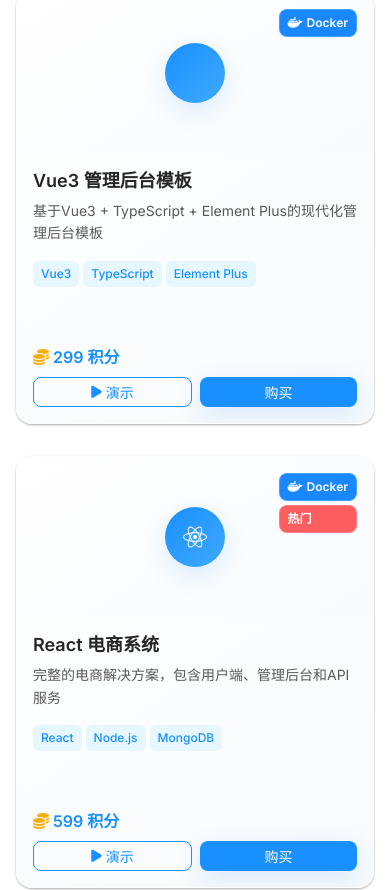
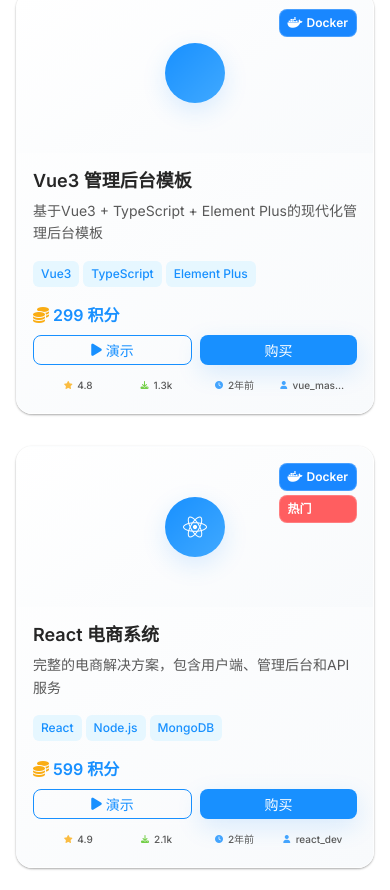
Before and after one commit to loccen/quick-code, a Vue app in the folder user-frontend/: page / in a window 390 px wide. Shown: the part 3072-3962 px from the top of the page. Built offline with nearby package versions, Linux system fonts and the light colour scheme; no server answers.

Commit message:
优化前端显示效果

```diff
--- a/user-frontend/src/api/modules/public.ts
+++ b/user-frontend/src/api/modules/public.ts
@@ -18,26 +18,44 @@
 }
 
 /**
- * 项目数据类型
+ * 项目数据类型（匹配后端ProjectDTO）
  */
 export interface Project {
   id: number
   title: string
   description: string
-  category: string
+  categoryId?: number
+  categoryName?: string
+  userId?: number
+  username?: string // 作者用户名
+  userNickname?: string
+  userAvatar?: string
   price: number
+  coverImage?: string
+  demoUrl?: string
+  techStack?: string[]
+  tags?: string[]
+  downloadCount?: number // 下载次数
+  viewCount?: number
+  likeCount?: number
+  rating?: number
+  ratingCount?: number
+  status?: number
+  statusText?: string
+  isFeatured?: boolean
+  publishedTime?: string
+  createdTime?: string // 创建时间
+  updatedTime?: string
+  // 兼容旧字段名
+  category?: string
   thumbnail?: string
-  author: string
-  rating?: number
+  author?: string
   downloads?: number
-  tags?: string[]
-  createdAt: string
+  createdAt?: string
   updatedAt?: string
   features?: string[]
-  techStack?: string[]
   sourceSize?: string
   license?: string
-  demoUrl?: string
 }
 
 /**
@@ -100,7 +118,7 @@
    * 获取热门项目
    */
   getHotProjects(limit = 6): Promise<ApiResponse<Project[]>> {
-    return request.get('/public/projects/hot', {
+    return request.get('/public/projects/popular', {
       params: { limit }
     })
   },
@@ -115,7 +133,7 @@
   },
 
   /**
-   * 获取推荐项目
+   * 获取精选项目
    */
   getFeaturedProjects(limit = 6): Promise<ApiResponse<Project[]>> {
     return request.get('/public/projects/featured', {
--- a/user-frontend/src/components/common/ProjectCard.vue
+++ b/user-frontend/src/components/common/ProjectCard.vue
@@ -30,6 +30,29 @@
         </span>
       </div>
 
+      <!-- 项目底部信息 -->
+      <div class="project-footer">
+        <div class="project-price">
+          <i class="fas fa-coins"></i>
+          <span>{{ project.price }} 积分</span>
+        </div>
+        <div class="project-actions">
+          <button
+            class="btn btn-sm btn-outline"
+            @click.stop="handleDemo"
+          >
+            <i class="fas fa-play"></i>
+            演示
+          </button>
+          <button
+            class="btn btn-sm btn-primary"
+            @click.stop="handlePurchase"
+          >
+            购买
+          </button>
+        </div>
+      </div>
+
       <!-- 项目统计信息 -->
       <div class="project-stats">
         <!-- 评分 -->
@@ -54,29 +77,6 @@
         <div class="stat-item" v-if="project.username">
           <i class="fas fa-user"></i>
           <span>{{ project.username }}</span>
-        </div>
-      </div>
-
-      <!-- 项目底部信息 -->
-      <div class="project-footer">
-        <div class="project-price">
-          <i class="fas fa-coins"></i>
-          <span>{{ project.price }} 积分</span>
-        </div>
-        <div class="project-actions">
-          <button
-            class="btn btn-sm btn-outline"
-            @click.stop="handleDemo"
-          >
-            <i class="fas fa-play"></i>
-            演示
-          </button>
-          <button
-            class="btn btn-sm btn-primary"
-            @click.stop="handlePurchase"
-          >
-            购买
-          </button>
         </div>
       </div>
     </div>
@@ -208,7 +208,7 @@
 .project-card {
   background: $gradient-card;
   border-radius: $radius-xl;
-  overflow: hidden;
+  overflow: hidden; // 恢复hidden，但调整内部布局
   border: 1px solid rgba(255, 255, 255, 0.2);
   backdrop-filter: $glass-blur-sm;
   box-shadow: $shadow-layered-sm;
@@ -289,7 +289,7 @@
   }
 
   .project-content {
-    padding: $spacing-lg;
+    padding: $spacing-lg $spacing-lg $spacing-md $spacing-lg; // 保持适当的底部padding
 
     .project-title {
       font-size: $font-size-lg;
@@ -328,14 +328,15 @@
     }
 
     .project-stats {
-      display: grid;
-      grid-template-columns: 1fr 1fr;
+      display: flex;
+      justify-content: space-between;
+      align-items: center;
       gap: $spacing-xs;
-      margin-bottom: $spacing-lg;
-      padding: $spacing-sm;
-      background: rgba(255, 255, 255, 0.05);
-      border-radius: $radius-md;
-      border: 1px solid rgba(255, 255, 255, 0.1);
+      margin: $spacing-sm 0 0 0; // 只有顶部margin
+      padding: $spacing-sm $spacing-md $spacing-md $spacing-md; // 增加底部padding确保内容完全显示
+      background: rgba(255, 255, 255, 0.03);
+      border-radius: 0; // 移除圆角，让它与卡片边界对齐
+      border-top: 1px solid rgba(255, 255, 255, 0.1);
 
       .stat-item {
         display: flex;
@@ -343,6 +344,8 @@
         gap: $spacing-xs;
         font-size: $font-size-xs;
         color: $text-secondary;
+        flex: 1;
+        justify-content: center;
         padding: $spacing-xs;
         border-radius: $radius-sm;
         transition: all 0.2s ease;
@@ -353,9 +356,10 @@
         }
 
         i {
-          width: 12px;
+          width: 10px;
           text-align: center;
           opacity: 0.8;
+          font-size: 10px;
 
           &.fa-star {
             color: $warning-color;
@@ -376,6 +380,7 @@
           white-space: nowrap;
           overflow: hidden;
           text-overflow: ellipsis;
+          font-size: $font-size-xs;
         }
       }
     }
@@ -463,15 +468,27 @@
     }
 
     .project-content {
-      padding: $spacing-md;
+      padding: $spacing-md $spacing-md $spacing-sm $spacing-md; // 移动端保持适当的底部padding
 
       .project-stats {
-        grid-template-columns: 1fr;
+        flex-wrap: wrap;
         gap: $spacing-xs;
+        margin: $spacing-xs 0 0 0; // 只有顶部margin
+        padding: $spacing-xs $spacing-sm $spacing-sm $spacing-sm; // 增加底部padding
 
         .stat-item {
           font-size: $font-size-xs;
-          padding: $spacing-xs $spacing-sm;
+          padding: $spacing-xs;
+          flex: 1;
+          min-width: 0; // 允许flex项目收缩
+
+          span {
+            font-size: 10px;
+          }
+
+          i {
+            font-size: 8px;
+          }
         }
       }
 
--- a/user-frontend/src/views/HomeView.vue
+++ b/user-frontend/src/views/HomeView.vue
@@ -171,6 +171,7 @@
 import { onMounted, ref } from 'vue'
 import { useRouter } from 'vue-router'
 import { ElMessage } from 'element-plus'
+import { publicContentApi } from '@/api/modules/public'
 
 // 定义项目类型
 interface Project {
@@ -182,10 +183,16 @@
   price: number
   isHot?: boolean
   hasDocker?: boolean
+  // 后端实际字段名
+  username?: string // 作者用户名
+  rating?: number
+  downloadCount?: number // 下载次数
+  createdTime?: string // 创建时间
+  category?: string
+  // 兼容旧字段名
   author?: string
-  rating?: number
   downloads?: number
-  category?: string
+  createdAt?: string
 }
 
 // 定义统计数据类型
@@ -209,7 +216,11 @@
     tags: ['Vue3', 'TypeScript', 'Element Plus'],
     price: 299,
     isHot: false,
-    hasDocker: true
+    hasDocker: true,
+    username: 'vue_master',
+    rating: 4.8,
+    downloadCount: 1250,
+    createdTime: '2024-01-15T10:30:00'
   },
   {
     id: 2,
@@ -219,7 +230,11 @@
     tags: ['React', 'Node.js', 'MongoDB'],
     price: 599,
     isHot: true,
-    hasDocker: true
+    hasDocker: true,
+    username: 'react_dev',
+    rating: 4.9,
+    downloadCount: 2100,
+    createdTime: '2024-01-10T14:20:00'
   },
   {
     id: 3,
@@ -229,7 +244,11 @@
     tags: ['Spring Boot', '微服务', 'Redis'],
     price: 899,
     isHot: false,
-    hasDocker: true
+    hasDocker: true,
+    username: 'java_expert',
+    rating: 4.7,
+    downloadCount: 890,
+    createdTime: '2024-01-05T09:15:00'
   }
 ])
 
@@ -274,6 +293,21 @@
 const handleDemo = (project: Project) => {
   ElMessage.info(`正在启动 ${project.title} 的演示环境...`)
   // 这里可以添加演示逻辑
+}
+
+/**
+ * 获取热门项目数据
+ */
+const loadFeaturedProjects = async () => {
+  try {
+    const response = await publicContentApi.getFeaturedProjects(3)
+    if (response.success && response.data) {
+      featuredProjects.value = response.data
+    }
+  } catch (error) {
+    console.warn('获取热门项目失败，使用模拟数据:', error)
+    // 保持使用模拟数据作为fallback
+  }
 }
 
 /**
@@ -359,6 +393,9 @@
 
 // 生命周期
 onMounted(() => {
+  // 加载热门项目数据
+  loadFeaturedProjects()
+
   // 初始化视差效果
   initParallaxEffects()
 
```
Also changed, not shown: 1 other file (tests, documents, lock files or other folders).
